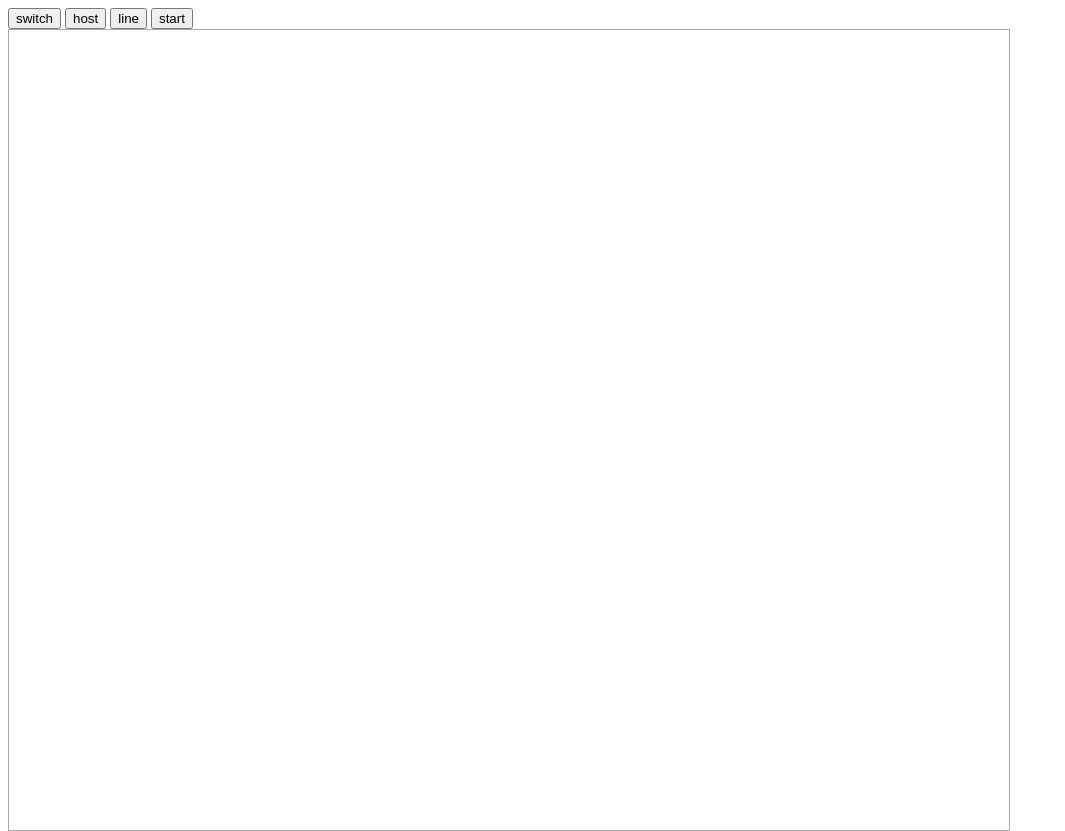
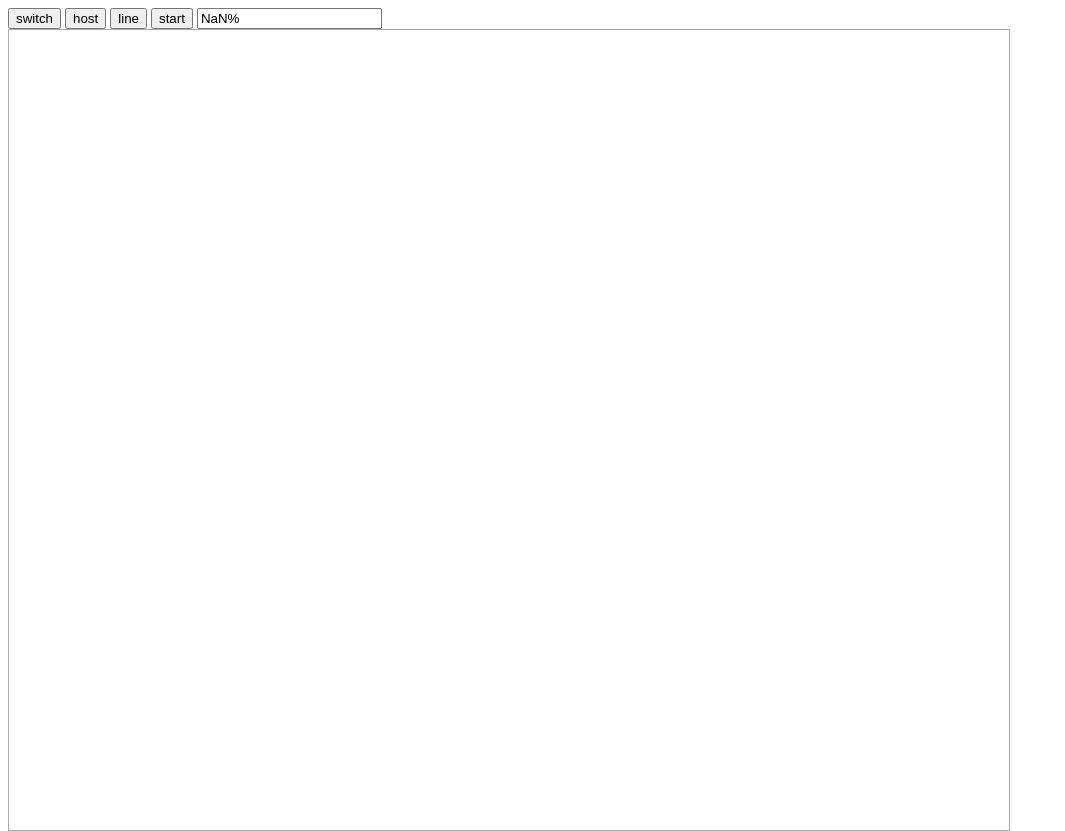
Before and after one commit to eftales/NetworkSimulator, a website built with webpack: page src/index.html in a window 1280 px wide. Both pictures are taken after a click on the button "start". Shown: the whole page, without its empty margins (0-1065 px from the left). Built offline with nearby package versions, Linux system fonts and the light colour scheme; what crc-full would draw is missing.

Commit message:
实现了丢包率统计功能

```diff
--- a/src/controller.ts
+++ b/src/controller.ts
@@ -15,6 +15,9 @@ export class Controller{
     deviceName:string;
     swLists:Switch[];
     hostLists:Host[];
+    dropRateElm:HTMLInputElement;
+    recved:number=0;
+    sended:number=0;
 
 
     constructor(deviceName:string,emitter:EventEmitter, swLists:Switch[], hostLists:Host[],updatePeriod:number=5*1000,swUpdateDelay:number=500){
@@ -24,6 +27,8 @@ export class Controller{
         this.emitter = emitter;
         this.updatePeriod = updatePeriod;
 
+        this.dropRateElm = <HTMLInputElement>document.getElementById('dropRate'); // typecast
+        this.dropRateElm.value = 0+'%';
 
         if (typeof swUpdateDelay !== "undefined"){
             this.swUpdateDelay = swUpdateDelay;
@@ -35,11 +40,26 @@ export class Controller{
         this.emitter.on(this.deviceName+"updateHostRandNum",this.updateHostRandNum.bind(this));
     }
 
+    private calDropRate(){
+        let curRecved = 0;
+        let curSended = 0;
+        this.hostLists.forEach(host => {
+            curRecved += host.recvedDataCount;
+            curSended += host.sendedDataCount;
+        });
+        let recvedDt = curRecved - this.recved;
+        let sendedDt = curSended - this.sended;
+        let dropRate = 1 - (recvedDt/sendedDt);
+        this.dropRateElm.value = dropRate*100 + '%';
+        this.recved = curRecved;
+        this.sended = curSended;
+    }
+
     public updateHostRandNum(event:Event){
         // console.log(this);
         console.log("[DEBUG] "+event.time+" "+this.deviceName+" is updating host randNum...");
-        // 预测网络最大流，生成新的随机码
-
+        // TODO:预测网络最大流，生成新的随机码
+        this.calDropRate();
         this.randNumHost[0] += 1;
 
         // 更新host终端随机码
--- a/src/index.html
+++ b/src/index.html
@@ -17,7 +17,7 @@
     <input id="hostButton" type="button" value="host"" />
     <input id="lineButton" type="button" value="line" />
     <input id="startButton" type="button" value="start" />
-
+    <input id="dropRate" type="text" value="0%" />
     <div style="position: relative;">
       <canvas id="packet"  height=800px width=1000px style="position: absolute; left: 0; top: 0; z-index: 0;"></canvas>
       <canvas id="topo"  height=800px width=1000px style="position: absolute; left: 0; top: 0; z-index: 1;"></canvas>
--- a/src/simulator.ts
+++ b/src/simulator.ts
@@ -29,7 +29,7 @@ export class Simulator{
     hostNum:number = 0;
 
 
-    forwardTime:number; // 转发耗时默认为 5 ms
+    forwardTime:number; // 转发耗时默认为 0 ms
     arrivalMiu:number; // 1/指数分布参数，等价于到达时间间隔的期望
     dataLenMiu:number; // 1/指数分布参数，等价于平均包长度
     dstMAcs:string[] = [];
```
Also changed, not shown: README.md.
